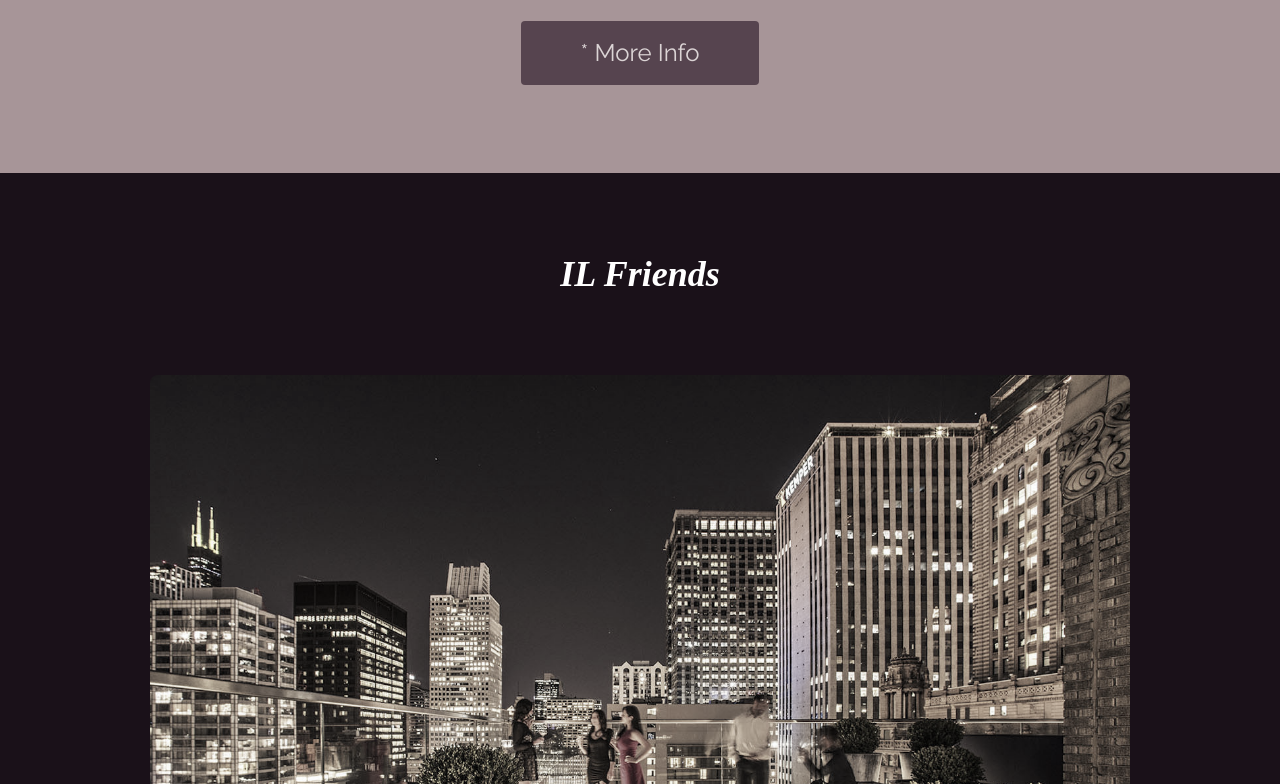
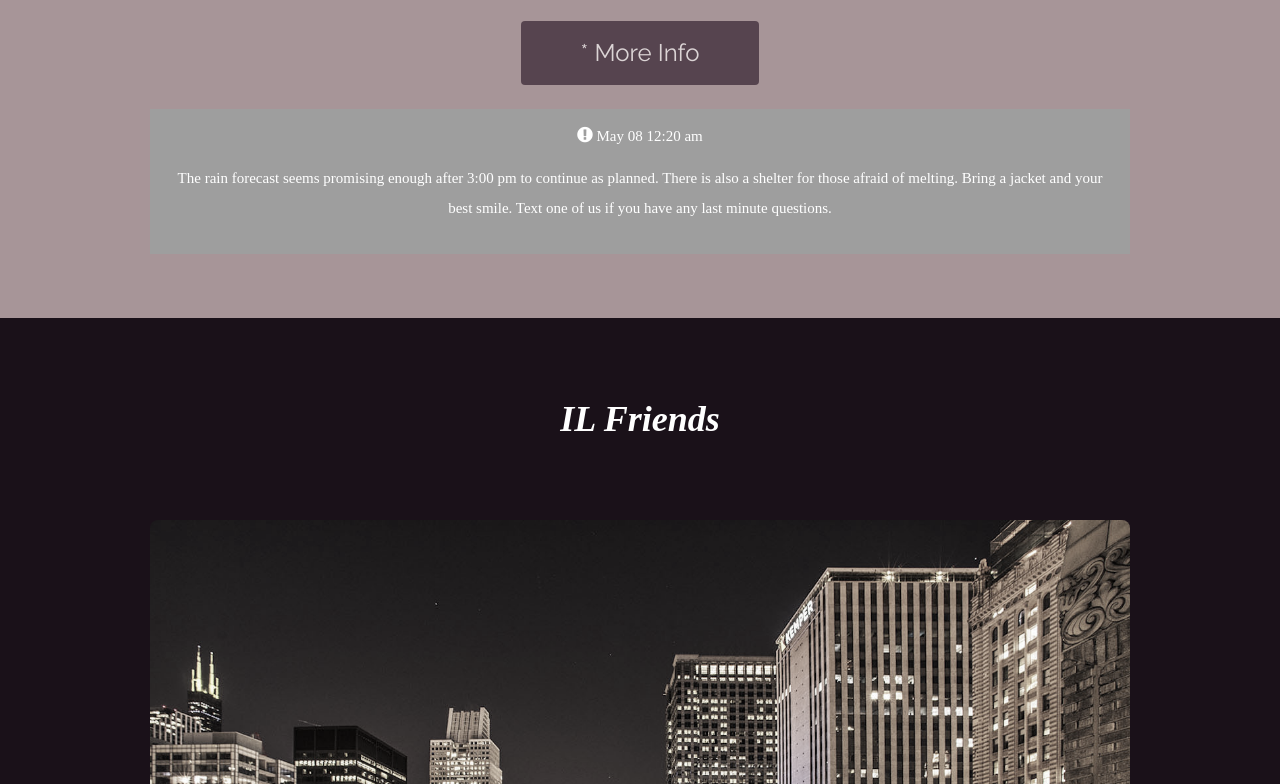
Before and after one commit to davidcurie/davidandanna, a plain HTML site: page details.html in a window 1280 px wide. Shown: the part 1716-2500 px from the top of the page. Drawn offline with Linux system fonts and the light colour scheme; a web font is replaced by a local one.

Commit message:
Confirmed schedule regarding rain plans

```diff
--- a/details.html
+++ b/details.html
@@ -96,6 +96,10 @@
                     </p>
                 </div>
             </div>
+            <div class="w3-content alert">
+                <i class="fa fa-exclamation-circle w3-large"></i> May 08 12:20 am
+                <p>The rain forecast seems promising enough after 3:00 pm to continue as planned. There is also a shelter for those afraid of melting. Bring a jacket and your best smile. Text one of us if you have any last minute questions.</p>
+            </div>
         </div>
 
         <!-- Nashville More modal -->
@@ -192,7 +196,7 @@
             <p>Created by David Curie using <a href="https://www.w3schools.com/w3css/default.asp" title="W3.CSS" target="_blank" class="w3-hover-text-green">w3.css</a></p>
         </div>
         <div class="w3-half">
-            <p>Updated May 04, 2021</p>
+            <p>Updated May 08, 2021</p>
         </div>
     </footer>
     <div class="w3-hide-small" style="margin-bottom:32px"> </div>
```
Also changed, not shown: index.html (+1 -1 lines), photos.html (+1 -1 lines), registry.html (+1 -1 lines).
